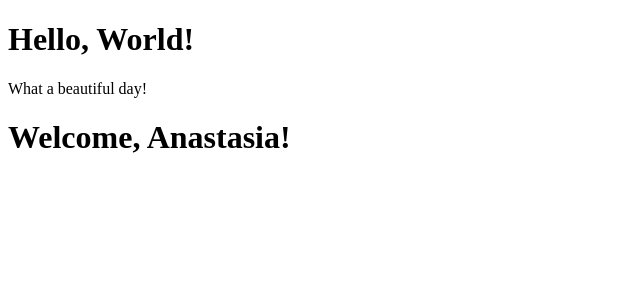
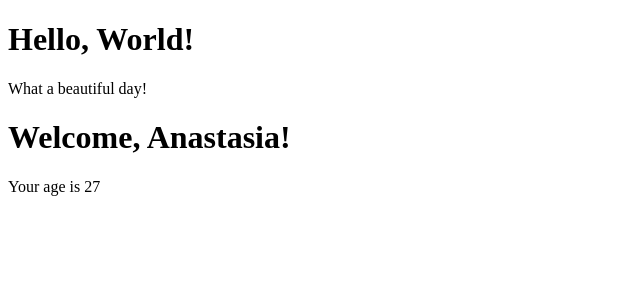
Before and after one commit to AnastasiaGandolfi/Esercizi_React, a React (Create React App) app in the folder my-app/: page / in a window 1280 px wide. Shown: the top 300 px of the page, without its empty margins (0-640 px from the left). Built offline with nearby package versions, Linux system fonts and the light colour scheme.

Commit message:
exercise done

```diff
--- a/my-app/src/App.js
+++ b/my-app/src/App.js
@@ -7,7 +7,7 @@ export class App extends React.Component {
         return(
             <div>
                 <Hello />
-                <Welcome name={<strong>Anastasia</strong>} />
+                <Welcome age={27} name={<strong>Anastasia</strong>} />
             </div>
         )
     }
--- a/my-app/src/Welcome.js
+++ b/my-app/src/Welcome.js
@@ -1,10 +1,12 @@
 import React from "react";
+import { Age } from "./Age";
 
 class Welcome extends React.Component {
     render() {
         return (
             <div>
                 <h1>Welcome, {this.props.name}!</h1>
+                <Age age={this.props.age} />
             </div>
         )
     }
```
